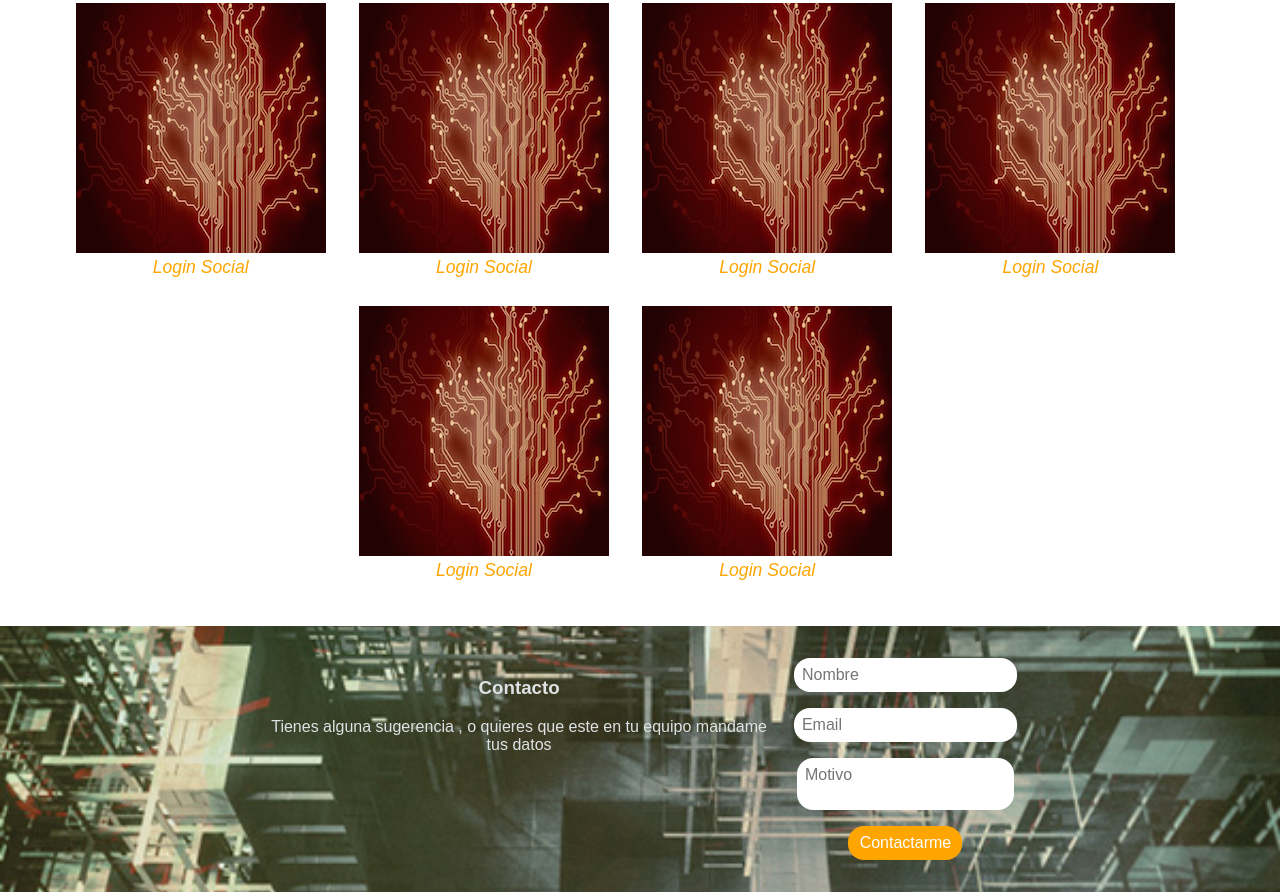
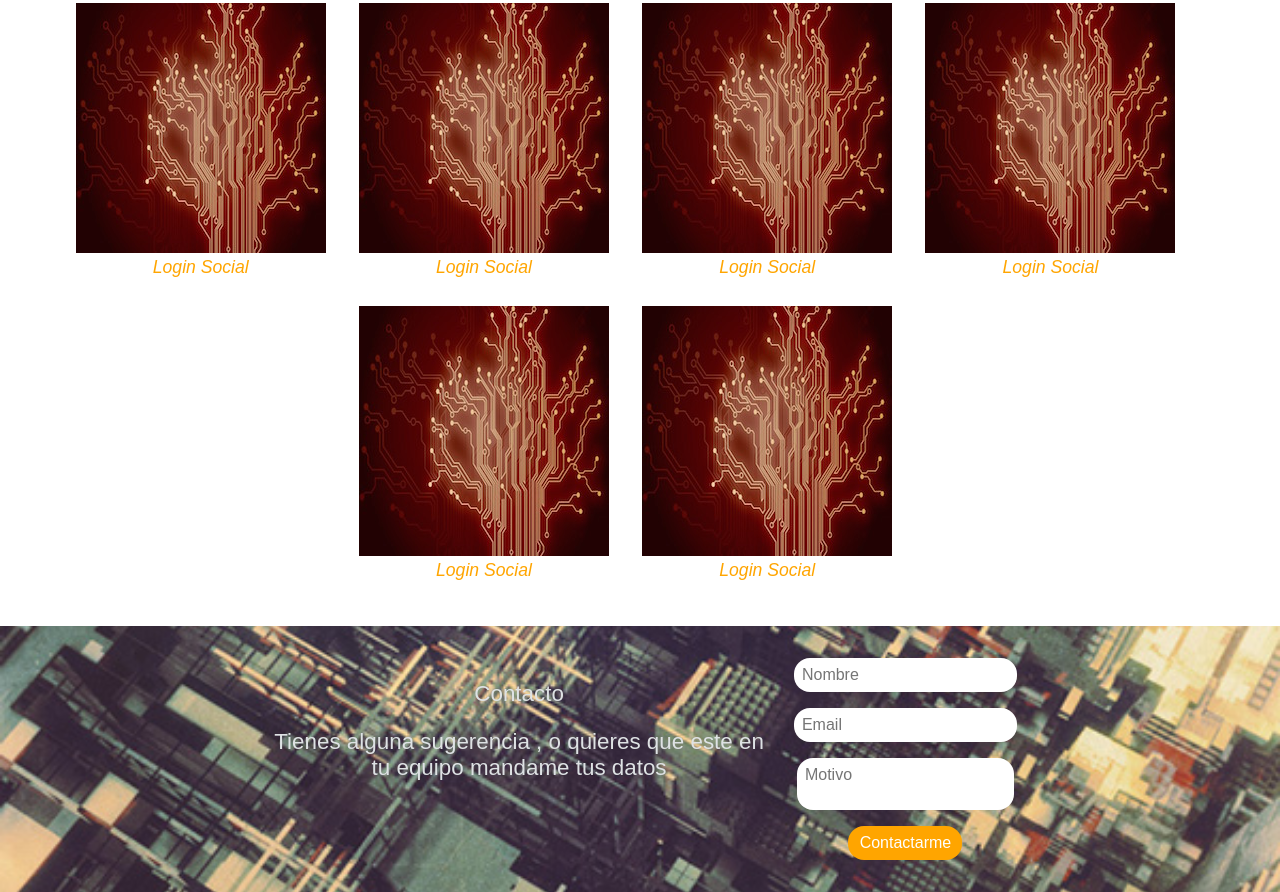
Before and after one commit to RaulVelascoArcos/PortaFolioOnlineOficial, a plain HTML site: page index.html in a window 1280 px wide. Shown: the part 583-1475 px from the top of the page. Drawn offline with Linux system fonts and the light colour scheme.

Commit message:
Footer titulos terminados

```diff
--- a/css/estilos.css
+++ b/css/estilos.css
@@ -105,7 +105,7 @@
 }
 /*footer*/
 .Footer{
-	background-image: url('../img/fondoFooter.jpg');
+	background-image: url('../img/fondo.jpg');
 	background-repeat: no-repeat;
 	background-position: center;
 	background-size: 100%;
@@ -143,6 +143,8 @@
 }
 .Footer-title,.Footer-description{
 	color: #DEE2E4;
+	font-size: 1.4em;
+	font-weight: 300;
 }
 /*Media*/
 @media screen and(max-width:800px;){
```
